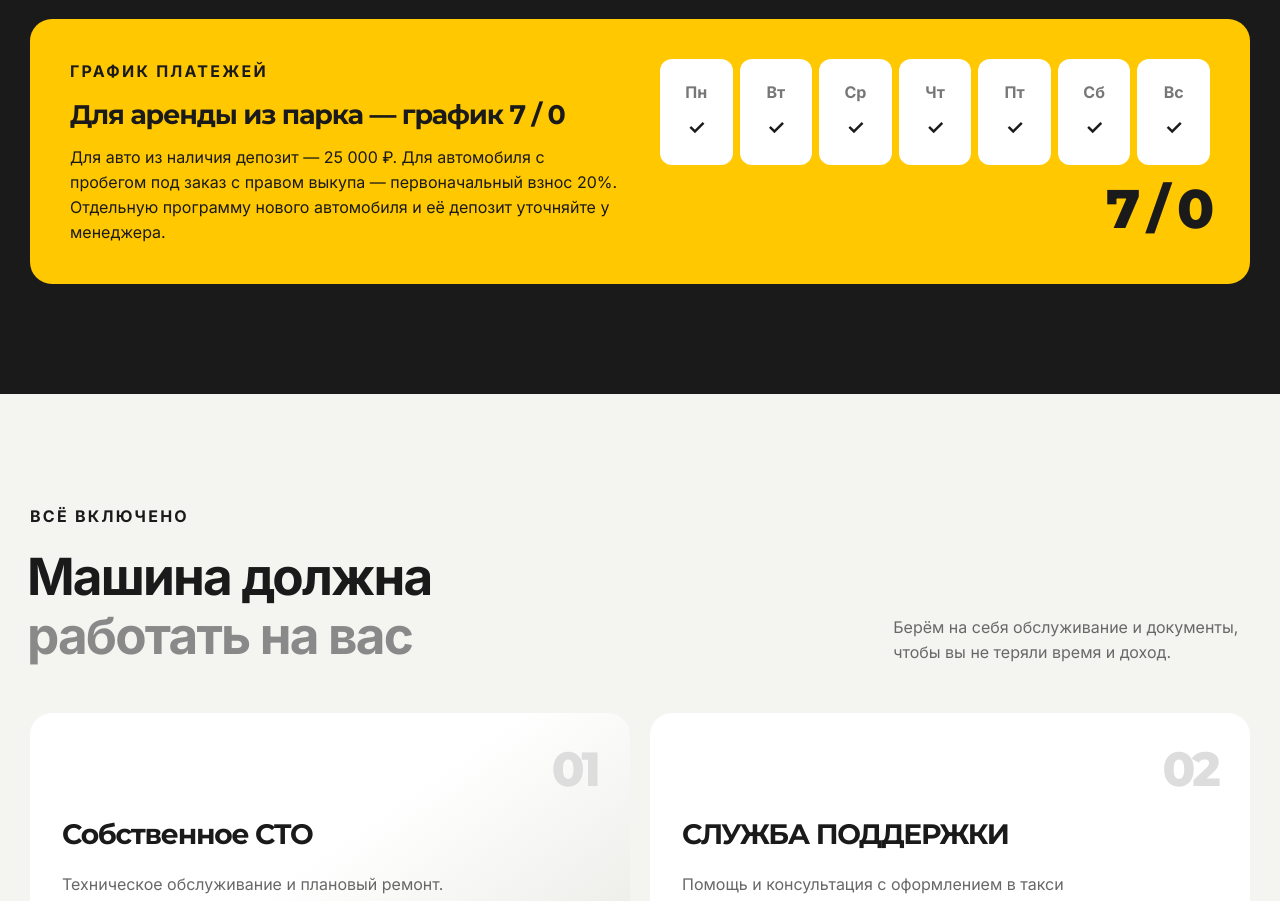
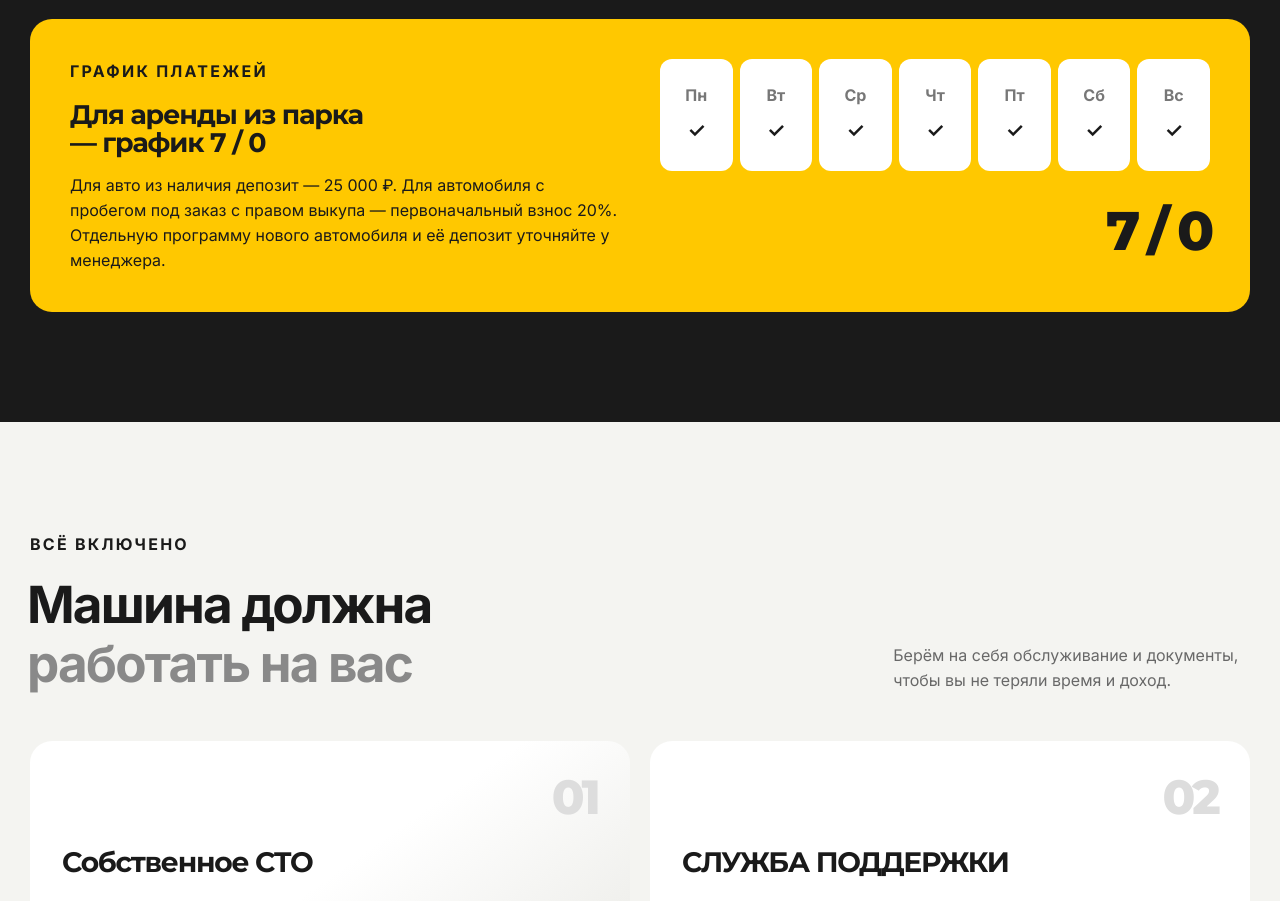
Before and after one commit to dindinsweety-tech/sksbdj, a plain HTML site: page index.html in a window 1280 px wide. Shown: the part 4753-5654 px from the top of the page. Drawn offline with Linux system fonts and the light colour scheme.

Commit message:
Wrap desktop payment schedule heading and add space above large 7/0 label

```diff
--- a/index.html
+++ b/index.html
@@ -11,7 +11,7 @@
   <link rel="preload" href="/assets/inter-400.woff2" as="font" type="font/woff2" crossorigin>
   <link rel="preload" href="/assets/montserrat-800.woff2" as="font" type="font/woff2" crossorigin>
   <script>document.documentElement.classList.add('js');window.__revealFallback=setTimeout(()=>document.documentElement.classList.remove('js'),2500)</script>
-  <link rel="stylesheet" href="/styles.css?v=20260928-client-notes"><link rel="stylesheet" href="/refinement.css?v=20261009-client-3">
+  <link rel="stylesheet" href="/styles.css?v=20260928-client-notes"><link rel="stylesheet" href="/refinement.css?v=20261009-payment-4">
 </head>
 <body>
   <noscript><div class="noscript-note">Сайт работает без JavaScript. Интерактивный подбор требует включённого JavaScript.</div></noscript>
@@ -197,7 +197,7 @@
           <article class="requirement reveal delay-2"><span>03</span><svg aria-hidden="true" viewBox="0 0 48 48"><rect x="5" y="10" width="38" height="28" rx="4"/><circle cx="16" cy="21" r="4"/><path d="M10 31c0-6 12-6 12 0M29 19h8M29 25h8M29 31h5"/></svg><h3>Стаж от 3 лет</h3><p>Действующее водительское удостоверение</p></article>
         </div>
         <div class="payment-panel reveal">
-          <div class="payment-copy"><p class="section-kicker">График платежей</p><h3>Для аренды из парка — график <span class="nowrap">7 / 0</span></h3><p>Для авто из наличия депозит — 25 000 ₽. Для автомобиля с пробегом под заказ с правом выкупа — первоначальный взнос 20%. Отдельную программу нового автомобиля и её депозит уточняйте у менеджера.</p></div>
+          <div class="payment-copy"><p class="section-kicker">График платежей</p><h3>Для аренды из парка <span class="payment-heading-tail">— график <span class="nowrap">7 / 0</span></span></h3><p>Для авто из наличия депозит — 25 000 ₽. Для автомобиля с пробегом под заказ с правом выкупа — первоначальный взнос 20%. Отдельную программу нового автомобиля и её депозит уточняйте у менеджера.</p></div>
           <div class="week" aria-label="Платёжный график семь дней из семи"><div><span>Пн</span><b>✓</b></div><div><span>Вт</span><b>✓</b></div><div><span>Ср</span><b>✓</b></div><div><span>Чт</span><b>✓</b></div><div><span>Пт</span><b>✓</b></div><div><span>Сб</span><b>✓</b></div><div><span>Вс</span><b>✓</b></div><small>7 / 0</small></div>
         </div>
       </div>
--- a/refinement.css
+++ b/refinement.css
@@ -378,3 +378,6 @@ h2{font-family:Inter,Arial,sans-serif;letter-spacing:-.035em}
 .quiz-v3-form textarea{display:block;width:100%;min-width:0;max-width:100%;min-height:112px;resize:vertical;padding:14px 16px;border:1px solid #ccc;border-radius:12px;background:#fff;color:var(--ink);font:inherit;line-height:1.5}
 .quiz-v3-form textarea:focus{outline:2px solid var(--yellow);outline-offset:2px}
 .review-rating{display:flex;align-items:center;flex-wrap:wrap;gap:10px;margin:20px 0;font-size:16px}.review-rating strong{font-size:32px;color:var(--ink)}.review-rating .rating-stars{color:#dfab00;font-size:20px;letter-spacing:2px}
+
+/* Desktop payment heading and spacing above the large schedule label. */
+@media(min-width:721px){.payment-copy h3 .payment-heading-tail{display:block}.payment-panel .week small{margin-top:24px}}
```
